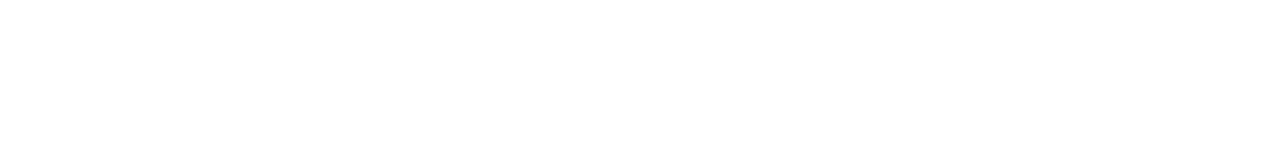
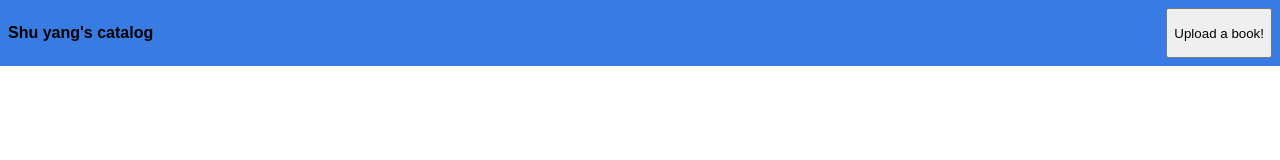
Before and after one commit to Shuang394/OdinCatalog, a plain HTML site: page index.html in a window 1280 px wide. Drawn offline with Linux system fonts and the light colour scheme.

Commit message:
Added the basic layout

```diff
--- a/index.html
+++ b/index.html
@@ -4,9 +4,18 @@
     <meta charset="UTF-8">
     <meta name="viewport" content="width=device-width, initial-scale=1.0">
     <title>Document</title>
+    <link rel = "stylesheet" href = "style.css">
 </head>
 
 <body>
+    <div class = "header">
+        <div>
+            <p><b>Shu yang's catalog</b></p>
+        </div>
 
+        <button class = "upload">Upload a book!</button>
+    </div>
+
+    <div class = "catalog"></div>
 </body>
 </html>
--- a/style.css
+++ b/style.css
@@ -0,0 +1,19 @@
+.header{
+    background-color: rgb(56, 124, 227);
+    display: flex;
+    justify-content: space-between;
+    padding: 0.5rem;
+    margin:0px;
+    font-family: sans-serif;
+}
+
+body{
+    margin: 0px;
+    padding: 0px;
+}
+
+.catalog{
+    display:grid;
+    grid-template-rows: repeat(2, 1fr);
+    grid-template-columns: repeat(auto-fit, minmax(200px, 1fr));
+}
```
